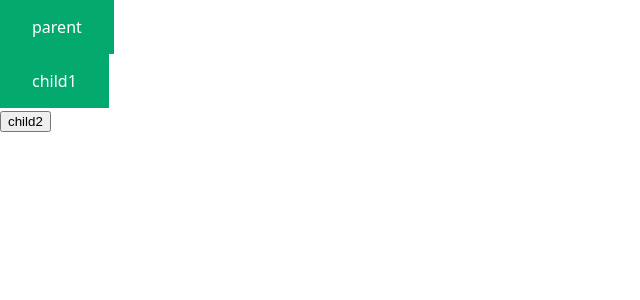
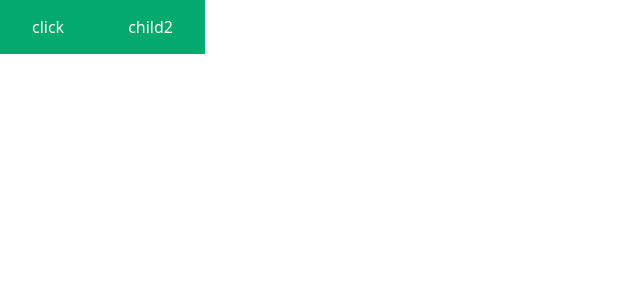
Before and after one commit to AutomationForAll/angular-repo, an Angular app in the folder angular/: page / in a window 1280 px wide. Shown: the top 300 px of the page, without its empty margins (0-640 px from the left). Built offline with nearby package versions, Linux system fonts and the light colour scheme.

Commit message:
service provider

```diff
--- a/angular/src/app/app.component.html
+++ b/angular/src/app/app.component.html
@@ -56,8 +56,11 @@
 
 </div> -->
 
-<button type="submit">parent</button>
+<!-- <button type="submit">parent</button>
 <br>
 <app-sibling></app-sibling>
 <br>
+<app-componentref></app-componentref> -->
+
+<button type="submit" (click)="onclicksub()">click</button>
 <app-componentref></app-componentref>
--- a/angular/src/app/app.component.ts
+++ b/angular/src/app/app.component.ts
@@ -12,6 +12,7 @@ import { CutomedirectivesDirective } from './cutomedirectives.directive';
 import { HostlistnerAndbindingDirective } from './hostlistner-andbinding.directive';
 import { CutomClassComponent } from './cutom-class/cutom-class.component';
 import { CustomClassDirectiveDirective } from './custom-class-directive.directive';
+import { subscribe } from './service/subscribe.service';
 
 
 @Component({
@@ -20,6 +21,7 @@ import { CustomClassDirectiveDirective } from './custom-class-directive.directiv
   imports: [RouterOutlet,ComponentrefComponent,TempleteRefeComponent,NgcontentComponent,SiblingComponent,NgphasesComponent,NgIf,CutomedirectivesDirective,HostlistnerAndbindingDirective,CutomClassComponent,CustomClassDirectiveDirective,NgStyle,NgSwitch,NgSwitchCase,NgSwitchDefault],
   templateUrl: './app.component.html',
   styleUrl: './app.component.css',
+  providers:[subscribe]
   //encapsulation:ViewEncapsulation.None
 })
 export class AppComponent {
@@ -44,8 +46,8 @@ export class AppComponent {
    this.appmsg=inputdata.value
   }
 
-  constructor(){
-    console.log("patent cons")
+  constructor(private sub:subscribe){
+
   }
 
   ngAfterViewInit(): void {
@@ -63,4 +65,8 @@ export class AppComponent {
     console.log('click happen!!')
   }
 
+  onclicksub(){
+this.sub.onclicksubscribe('data from parent');
+  }
+
 }
--- a/angular/src/app/componentref/componentref.component.html
+++ b/angular/src/app/componentref/componentref.component.html
@@ -1 +1 @@
-<button type="submit">child2</button>
+<button type="submit" (click)="onclicksub()">child2</button>
--- a/angular/src/app/componentref/componentref.component.ts
+++ b/angular/src/app/componentref/componentref.component.ts
@@ -1,4 +1,5 @@
 import { Component, ViewEncapsulation } from '@angular/core';
+import { subscribe } from '../service/subscribe.service';
 
 @Component({
   selector: 'app-componentref',
@@ -6,10 +7,18 @@ import { Component, ViewEncapsulation } from '@angular/core';
   imports: [],
   templateUrl: './componentref.component.html',
   styleUrl: './componentref.component.css',
-  encapsulation:ViewEncapsulation.ShadowDom
+  //encapsulation:ViewEncapsulation.ShadowDom
 })
 export class ComponentrefComponent {
 
   componentvariable:string="componentvariable"
 
+  constructor(private sub:subscribe){
+
+  }
+
+  onclicksub(){
+    this.sub.onclicksubscribe('data from child');
+      }
+
 }
--- /dev/null
+++ b/angular/src/app/service/subscribe.service.ts
@@ -0,0 +1,8 @@
+export class subscribe{
+
+
+onclicksubscribe(data:string){
+alert('this is subscribe clicked' +data)
+}
+
+}
```
